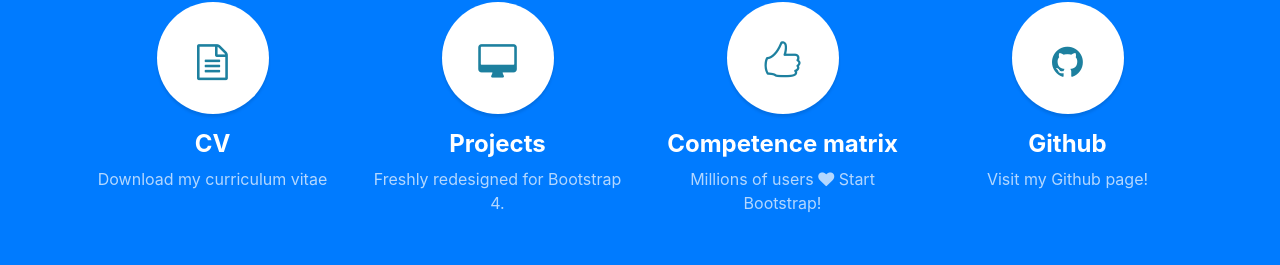
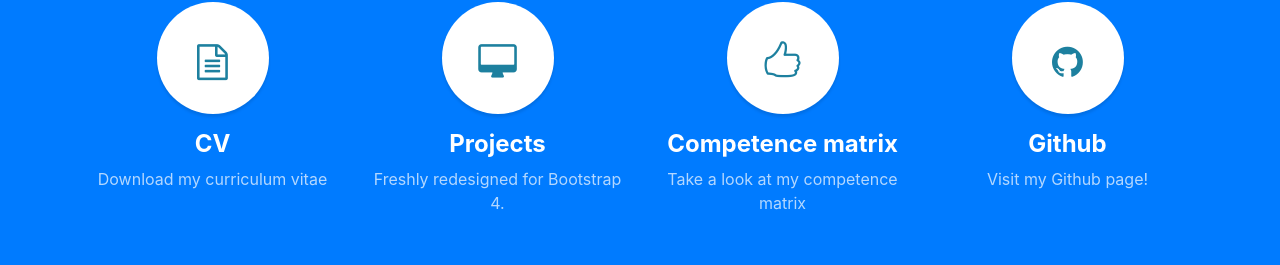
Before and after one commit to JorenVermeir/JorenVermeir.github.io, a website with bundled scripts: page index.html in a window 1280 px wide. Shown: the part 1595-1860 px from the top of the page. Built offline with nearby package versions, Linux system fonts and the light colour scheme.

Commit message:
Recent projects foto's 3 vd 4

```diff
--- a/index.html
+++ b/index.html
@@ -112,9 +112,7 @@
             <h4>
               <strong>Competence matrix</strong>
             </h4>
-            <p class="text-faded mb-0">Millions of users
-              <i class="fa fa-heart"></i>
-              Start Bootstrap!</p>
+            <p class="text-faded mb-0">Take a look at my competence matrix</p>
           </div>
           <div class="col-lg-3 col-md-6">
             <span class="service-icon rounded-circle mx-auto mb-3">
```
Also changed, not shown: 3 other files.
